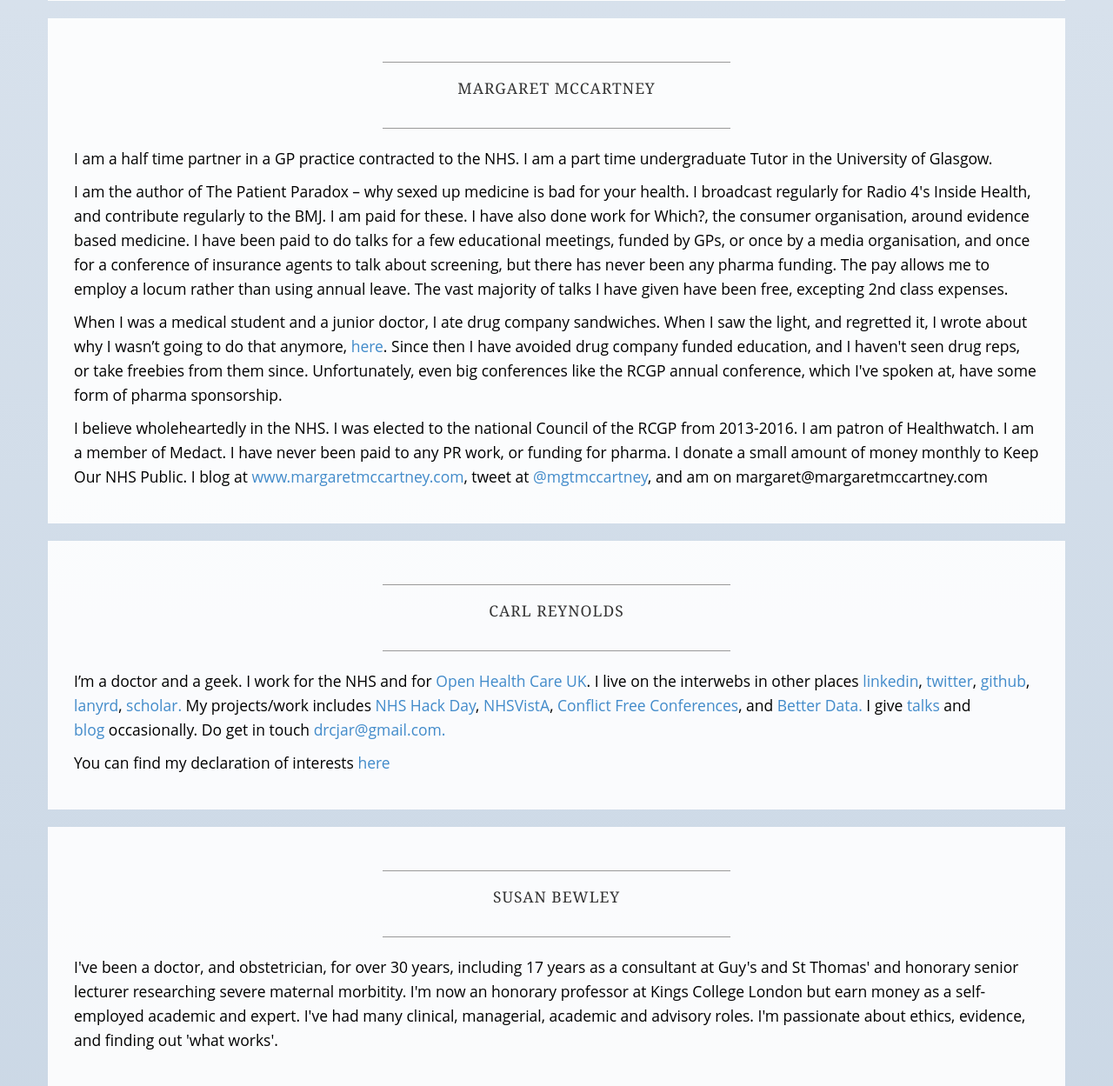
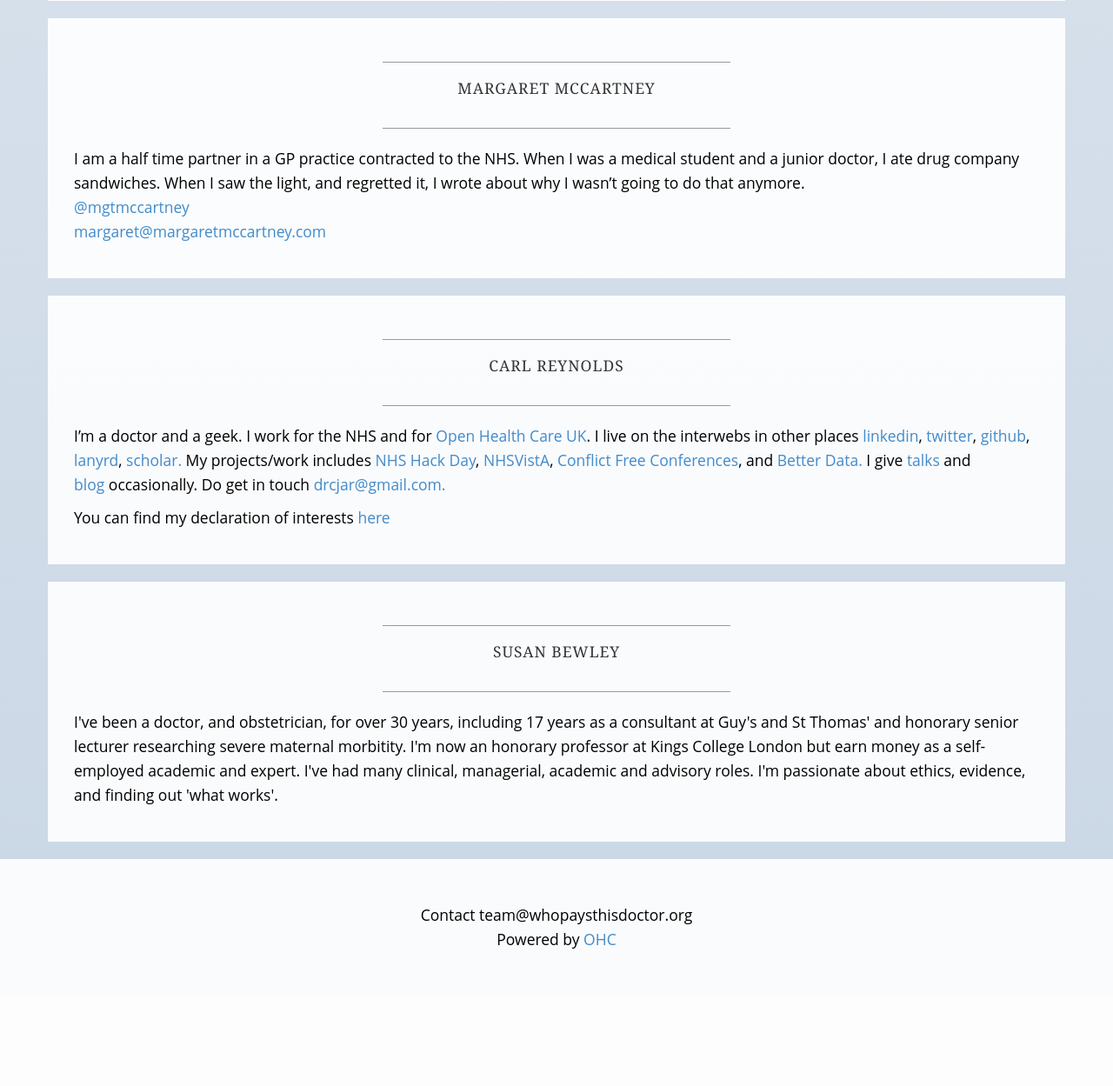
Before and after one commit to openhealthcare/whopaysthisdoctor.org, a Django app: template whopays/templates/about.html in a window 1280 px wide. Shown: the part 2273-3522 px from the top of the page at 87% size. After the commit the page ends 3364 px from the top, so only its background shows below. Run offline with Django 3.2, Linux system fonts and the light colour scheme; the template is opened without the code that fills it, so the values that code supplies are empty; some libraries are stand-ins or nearby versions; some web fonts are replaced.

Commit message:
Shorten bio for margaret@margaretmccartney.com

```diff
--- a/whopays/templates/about.html
+++ b/whopays/templates/about.html
@@ -71,45 +71,23 @@
       </div>
     </div>
   </div>
+
   <div class="row">
     <div class="box">
       <div class="col-lg-12">
         <hr>
         <h2 class="intro-text text-center">Margaret McCartney</h2>
         <hr>
-	<p>I am a half time partner in a GP practice contracted to the
-	NHS. I am a part time undergraduate Tutor in the University of
-	Glasgow.</p>
-
-	<p>I am the author of The Patient Paradox – why sexed up medicine
-	is bad for your health. I broadcast regularly for Radio 4′s
-	Inside Health, and contribute regularly to the BMJ. I am paid
-	for these. I have also done work for Which?, the consumer
-	organisation, around evidence based medicine. I have been paid
-	to do talks for a few educational meetings, funded by GPs, or
-	once by a media organisation, and once for a conference of
-	insurance agents to talk about screening, but there has never
-	been any pharma funding. The pay allows me to employ a locum
-	rather than using annual leave. The vast majority of talks I
-	have given have been free, excepting 2nd class expenses.</p>
-
-	<p>When I was a medical student and a junior doctor, I ate drug
-	company sandwiches. When I saw the light, and regretted it, I
-	wrote about why I wasn’t going to do that anymore, <a href="http://www.theguardian.com/society/2004/may/25/health.medicineandhealth1">here</a>.
-	Since then I have avoided drug company funded education, and I
-	haven't seen drug reps, or take freebies from them since.
-	Unfortunately, even big conferences like the RCGP annual
-	conference, which I've spoken at, have some form of pharma
-	sponsorship.</p>
-
-	<p>I believe wholeheartedly in the NHS. I was elected to the
-	national Council of the RCGP from 2013-2016. I am patron of
-	Healthwatch. I am a member of Medact. I have never been paid
-	to any PR work, or funding for pharma. I donate a small amount
-	of money monthly to Keep Our NHS Public. I blog at
-	<a href="http://www.margaretmccartney.com">www.margaretmccartney.com</a>, tweet at <a href="https://twitter.com/mgtmccartney">@mgtmccartney</a>, and am on
-	margaret&#64;margaretmccartney.com</p>
-
+        <p>
+          I am a half time partner in a GP practice contracted to the NHS.
+          When I was a medical student and a junior doctor, I ate drug company
+          sandwiches. When I saw the light, and regretted it, I wrote about
+          why I wasn’t going to do that anymore.
+          <br />
+          <a href="https://twitter.com/mgtmccartney">@mgtmccartney</a>
+          <br />
+          <a href="mailto:margaret@margaretmccartney.com">margaret@margaretmccartney.com</a>
+        </p>
       </div>
     </div>
   </div>
```
